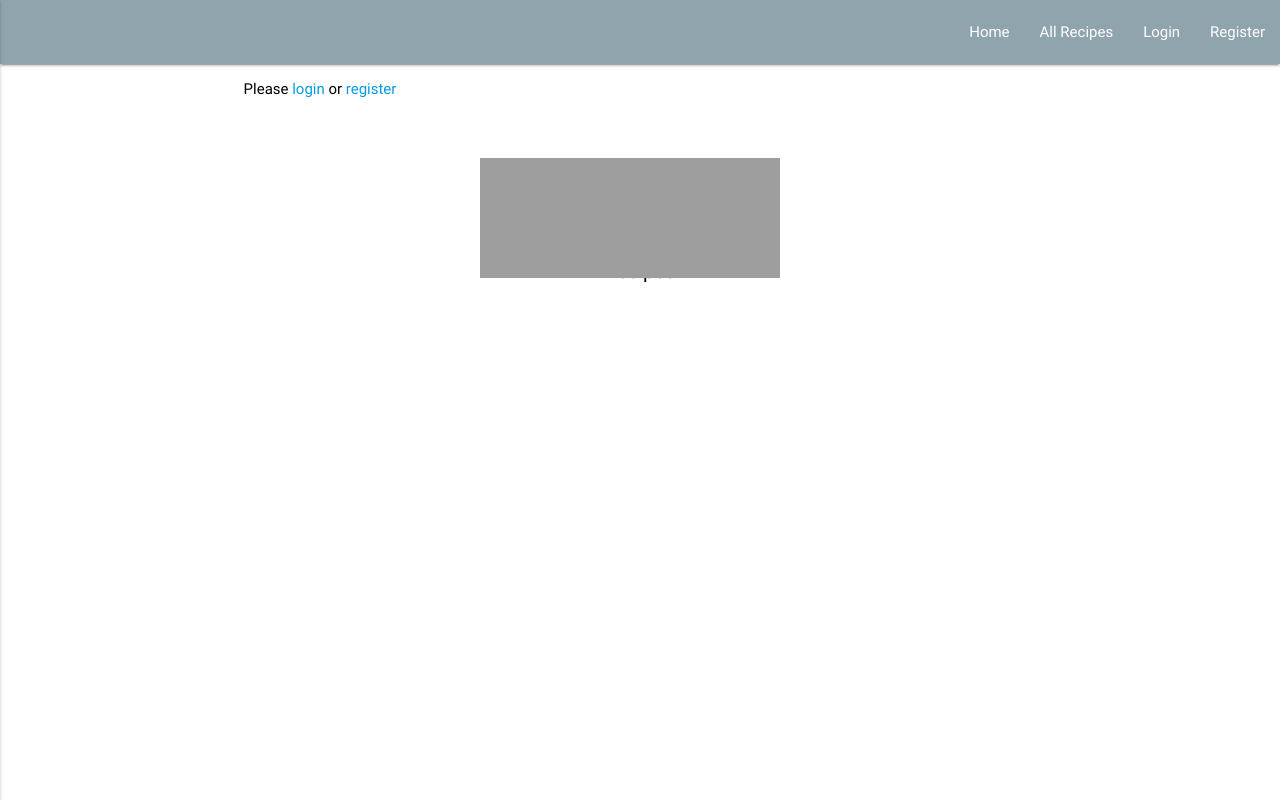
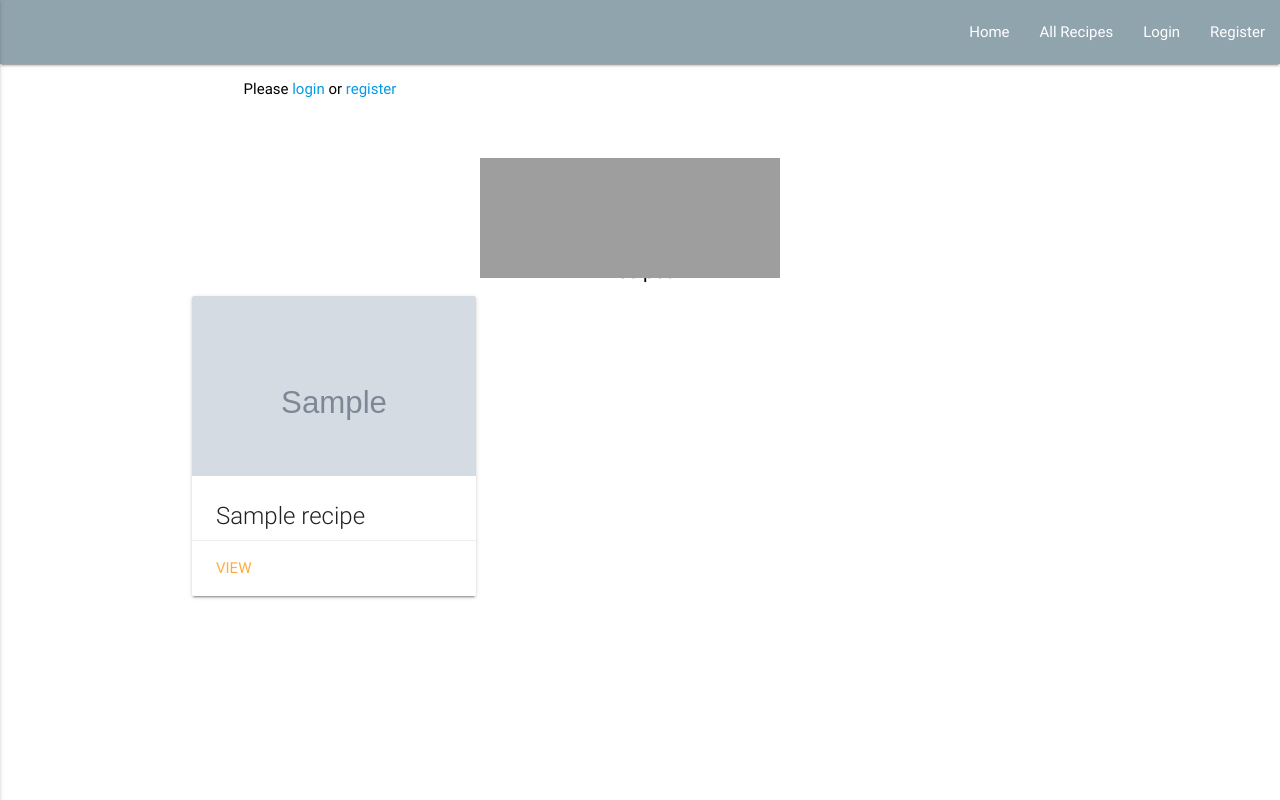
Before and after one commit to DavidColds/food_app, a Python web app: template templates/recipes.html in a window 1280 px wide. Run offline with Jinja, Linux system fonts and the light colour scheme; the template is opened without the code that fills it: most values are stand-ins (such as "Sample title", 1, 10 or a date in 2020); grey boxes marked "Sample" are stand-in pictures; some libraries are stand-ins or nearby versions; grey boxes are pictures that could not be loaded.

Commit message:
fixed the recipes.html

```diff
--- a/templates/recipes.html
+++ b/templates/recipes.html
@@ -4,4 +4,26 @@
 
 {% block page_heading %}Recipes{% endblock %}
 {% block content %}
+<header class=jumbotron>
+   <div class="row">
+    {% for recipe in recipes %}
+        <div class="col s12 m6 l4">
+          <div class="card small">
+            <div class="card-image">
+              <a href="{{ url_for('view_recipe', recipe_id=recipe._id) }}"><img src="{{ recipe.image_file }}" alt=""></a>
+            </div>
+            <div class="card-content">
+              <span class="card-title">{{ recipe.recipe_name }}</span>
+              <p>{{ recipe.brief_description }}</p>
+              <br>
+              <p> Allergen: {{ recipe.allergen_name }}</p>
+            </div>
+            <div class="card-action">
+              <a href="{{ url_for('view_recipe', recipe_id=recipe._id) }}">View</a>
+            </div>
+          </div>
+        </div>
+        {% endfor %}
+      </div>
+      </header>
 {% endblock %}
```
